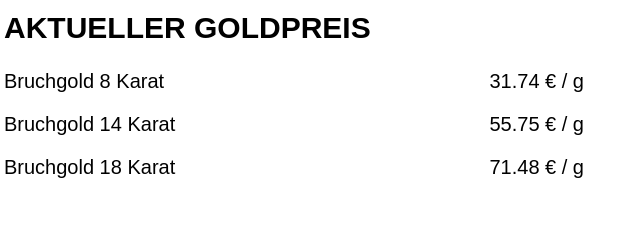
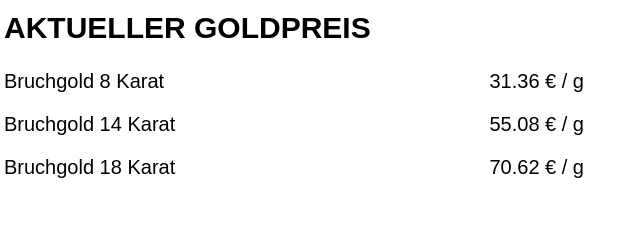
Before and after one commit to fei-it-01/Goldankauf, a plain HTML site: page index.html in a window 1280 px wide. Shown: the part 257-497 px from the top of the page, 636-1276 px from the left. Drawn offline with Linux system fonts and the light colour scheme; a script that the page names is missing; a web font is replaced by a local one.

Commit message:
Update gold prices in HTML file

```diff
--- a/index.html
+++ b/index.html
@@ -108,9 +108,9 @@
         <!-- Right Half -->
         <div class="right-half">
             <h2>AKTUELLER GOLDPREIS</h2>
-            <p><span class="gold-type">Bruchgold 8 Karat</span><span class="gold-price">31.74 € / g</span></p>
-            <p><span class="gold-type">Bruchgold 14 Karat</span><span class="gold-price">55.75 € / g</span></p>
-            <p><span class="gold-type">Bruchgold 18 Karat</span><span class="gold-price">71.48 € / g</span></p>
+            <p><span class="gold-type">Bruchgold 8 Karat</span><span class="gold-price">31.36 € / g</span></p>
+            <p><span class="gold-type">Bruchgold 14 Karat</span><span class="gold-price">55.08 € / g</span></p>
+            <p><span class="gold-type">Bruchgold 18 Karat</span><span class="gold-price">70.62 € / g</span></p>
             <div style="height: 30px;"></div>
 
             <!-- TradingView Widget BEGIN -->
```
